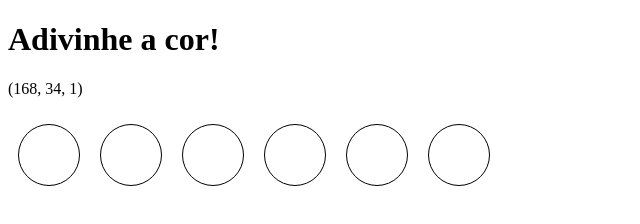
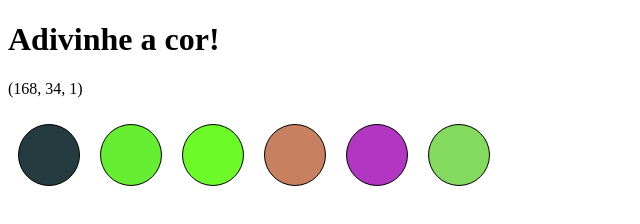
Before and after one commit to Pablo73/project-color-guess, a website: page index.html in a window 1280 px wide. Shown: the whole page, without its empty margins (0-640 px from the left). Drawn offline with Linux system fonts and the light colour scheme.

Commit message:
Requisito 4

```diff
--- a/script.js
+++ b/script.js
@@ -0,0 +1,15 @@
+function generateColor() {
+  const letters = '0123456789ABCDEF';
+  let color = '#';
+
+  for (let index = 0; index < 6; index += 1) {
+    color += letters[Math.floor(Math.random() * 16)];
+  }
+  return color;
+}
+
+const positionBall = document.getElementsByClassName('ball');
+
+for (let index = 0; index < positionBall.length; index += 1) {
+  positionBall[index].style.backgroundColor = generateColor();
+}
--- a/style.css
+++ b/style.css
@@ -7,5 +7,5 @@
 }
 
 .balls {
-    display: flex;
+  display: flex;
 }
```
